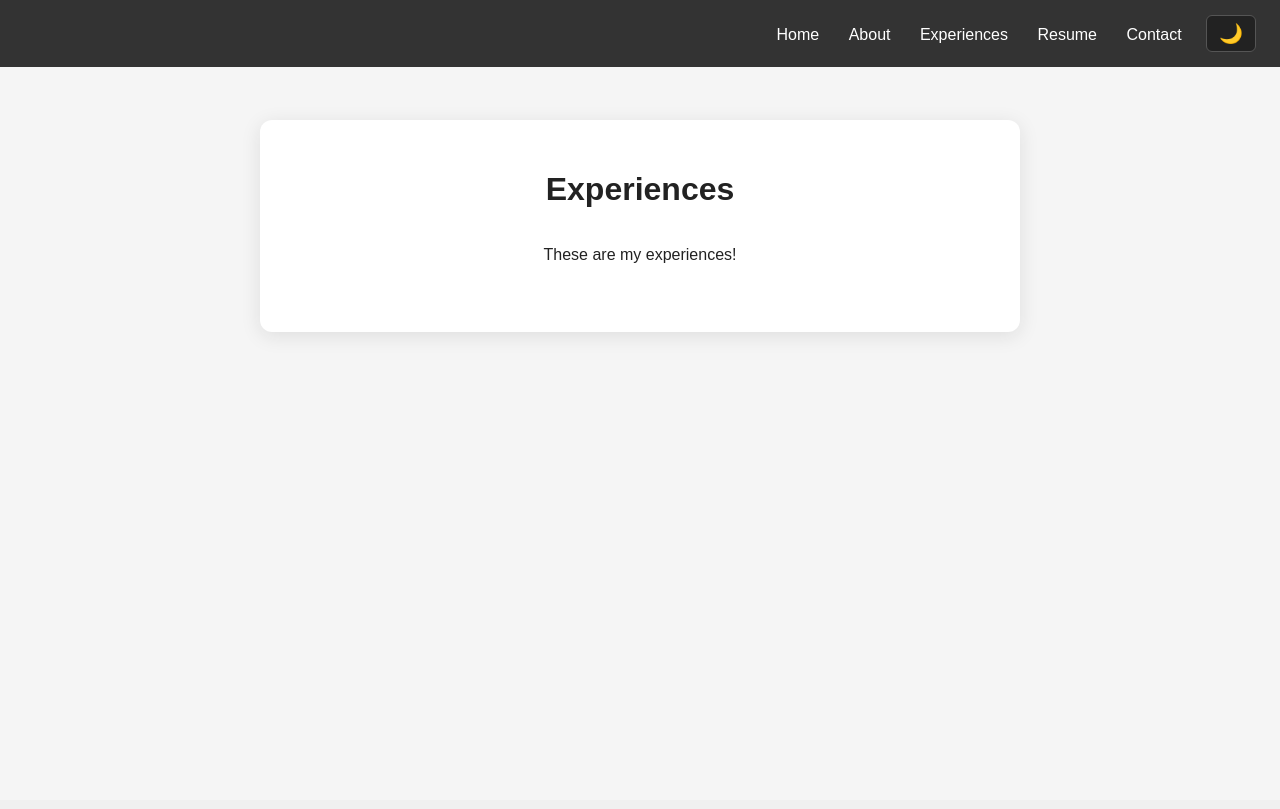
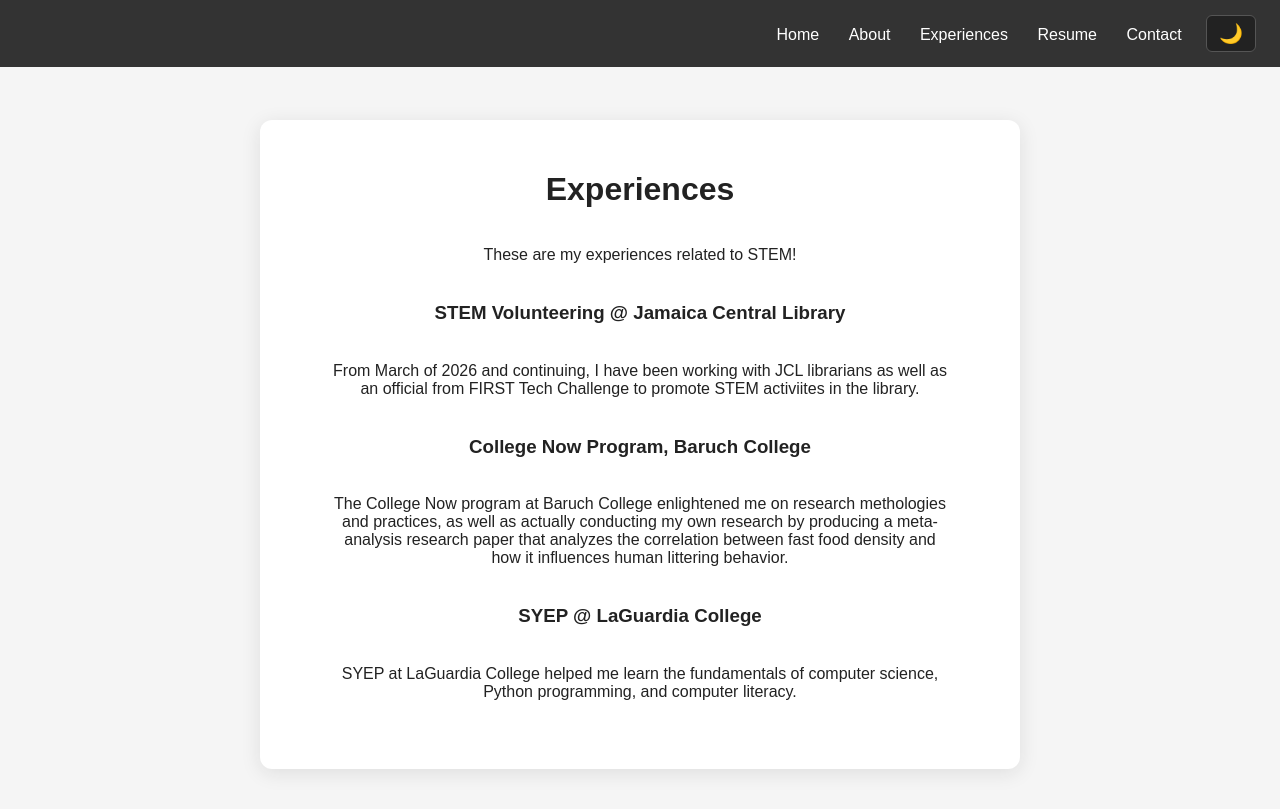
Before and after one commit to Farhanhamim1111/Personal-Website---StarDance, a Django app: page /experiences/ in a window 1280 px wide. Before the commit the page ends 332 px from the top, so only its background shows below. Run offline with Django 5.2, Linux system fonts and the light colour scheme.

Commit message:
Fixed darkmode, added to 'experiences' and 'about me'

```diff
--- a/main/static/main/styles.css
+++ b/main/static/main/styles.css
@@ -115,7 +115,26 @@ p {
     color:#7e7e7e;
 }
 
+.resume-box{
+    max-width: 750px;
+    padding: 20px;
+}
 
+.resume-box iframe{
+    width: 100%;
+    height: 900px;
+}
+
+.scroll-animate{
+    opacity: 0;
+    transform: translateY(40px);
+    transition: opacity 0.8s ease, transform 0.8s ease;
+}
+
+.scroll-animate.visible{
+    opacity: 1;
+    transform: translateY(0);
+}
 /*-------------------- DARK MODE -----------------*/
 
 body.dark-mode{
--- a/main/templates/about.html
+++ b/main/templates/about.html
@@ -1,12 +1,15 @@
 {% extends 'base.html' %}
 
 {% block content %}
-<div class = "content-box">
+<div class = "content-box scroll-animate">
     <h1>About Me</h1>
     <p>My name is Farhan Hamim. I like robotics and look forward to double majoring in Mechanical Engineering and Computer Science in the future. I'm Bengali, Muslim, born and raised in Queens, and my hobbie include coding, playing games, basketball.</p>
     <h3>Extracurriculars:</h4>
     <p>At QHSS, I participate in many clubs that intersect with my interests of robotics, engineering, coding, and circuitry.</p>
     <h3>Robotics:</h3>
     <p>I have been engaged in QHSS robotics since Sophmore year. I shadowed the FTC 19426 software team during the 2024-2025 "INTO THE DEEP" season, learning concepts in Java Object Oriented Progamming. For the 2025-2026 "DECODE" season, I was a member for FTC 33379 BlueJays programming, aiding in coding the robot's holonomic and field-centric driving system.</p>
+    <h3>Science Olympiad:</h3>
+    <p>Beyond FTC Robotics, I joined my school's Science Olympiad Team. For the 2025-2026 school year, I was a part of Anatomy & Physiology and Electric Vehicle. </p>
+
 </div>
 {% endblock %}
--- a/main/templates/base.html
+++ b/main/templates/base.html
@@ -25,18 +25,31 @@
 {% block content %}
 {% endblock %}
 <script>
-    /*
-    document.getElementById("toggle_theme").onclick = function () {
-        document.body.classList.toggle("dark-mode");
-    };
-    */
-   const button = document.getElementById("toggle_theme");
+    const button = document.getElementById("toggle_theme");
+    const savedTheme = localStorage.getItem("theme");
+    if(savedTheme == "dark"){
+        document.body.classList.add("dark-mode");
+        button.textContent = "☀️";
+    }
+
    button.onclick = function () {
         document.body.classList.toggle("dark-mode");
-        button.textContent = document.body.classList.contains("dark-mode")
+        const isDark = document.body.classList.contains("dark-mode");
+        button.textContent = isDark
             ? "☀️"
             : "🌙";
+        localStorage.setItem("theme", isDark ? "dark" : "light");
    };
+</script>
+<script>
+    const observer = new IntersectionObserver((entries) =>{
+        entries.forEach(entry => {
+            if(entry.isIntersecting){
+                entry.target.classList.add("visible");
+            }
+        });
+    }, { threshold: 0.2 });
+    document.querySelectorAll(".scroll-animate").forEach(el => observer.observe(el));
 </script>
 </body>
 </html>
--- a/main/templates/experiences.html
+++ b/main/templates/experiences.html
@@ -1,9 +1,16 @@
 {% extends 'base.html' %}
 
 {% block content %}
-<div class = "content-box">
-    <h1>Experiences</h1>
-    <p>These are my experiences!</p>
+<div class = "content-box scroll-animate">
+    <h1 class = "scroll-animate">Experiences</h1>
+    <p class = "scroll-animate">These are my experiences related to STEM!</p>
+    <h3 class = "scroll-animate">STEM Volunteering @ Jamaica Central Library</h3>
+    <p class = "scroll-animate">From March of 2026 and continuing, I have been working with JCL librarians as well as an official from FIRST Tech Challenge to promote STEM activiites in the library.</p>
+    <h3 class = "scroll-animate">College Now Program, Baruch College</h3>
+    <p class = "scroll-animate">The College Now program at Baruch College enlightened me on research methologies and practices, as well as actually conducting my own research by producing a meta-analysis research paper that analyzes the correlation between fast food density and how it influences human littering behavior.</p>
+    <h3 class = "scroll-animate">SYEP @ LaGuardia College</h3>
+    <p class = "scroll-animate">SYEP at LaGuardia College helped me learn the fundamentals of computer science, Python programming, and computer literacy.</p>
+
 </div>
 
 {% endblock %}
--- a/main/templates/home.html
+++ b/main/templates/home.html
@@ -1,7 +1,7 @@
 {% extends 'base.html' %}
 
 {% block content %}
-<div class = "content-box">
+<div class = "content-box scroll-animate">
     <h1>Home</h1>
     <p>Welcome to my personal website. My name is Farhan Hamim, and I'm a highschooler at QHSS.</p>
     <img src="" alt="Working on image">
--- a/main/templates/resume.html
+++ b/main/templates/resume.html
@@ -1,7 +1,7 @@
 {% extends 'base.html' %}
 
 {% block content%}
-<div class = "content-box">
+<div class = "content-box resume-box scroll-animate">
     <h1>Resume</h1>
     <p>Here is my resume that details my prior working experiences.</p>
     <iframe
```
